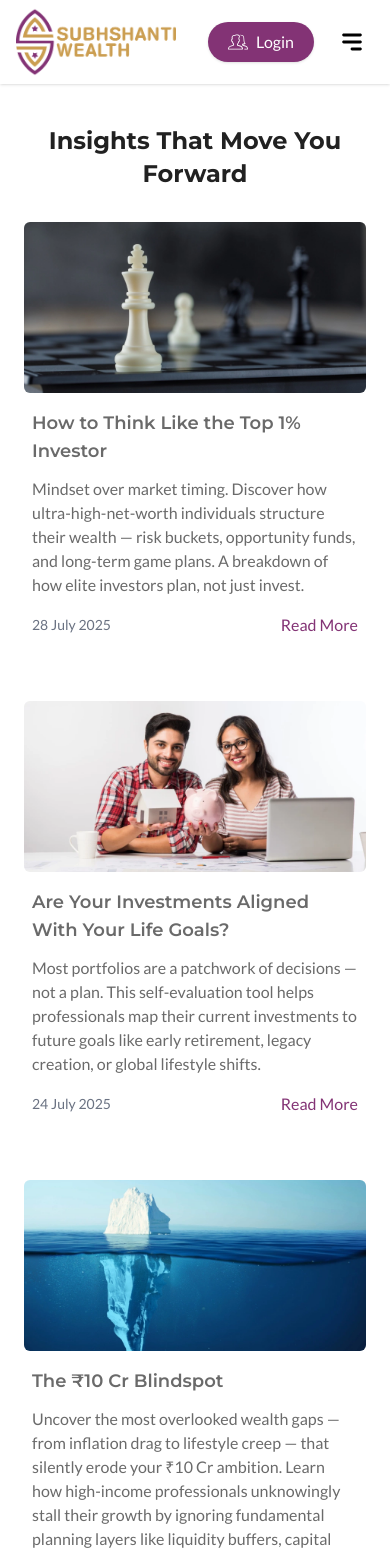
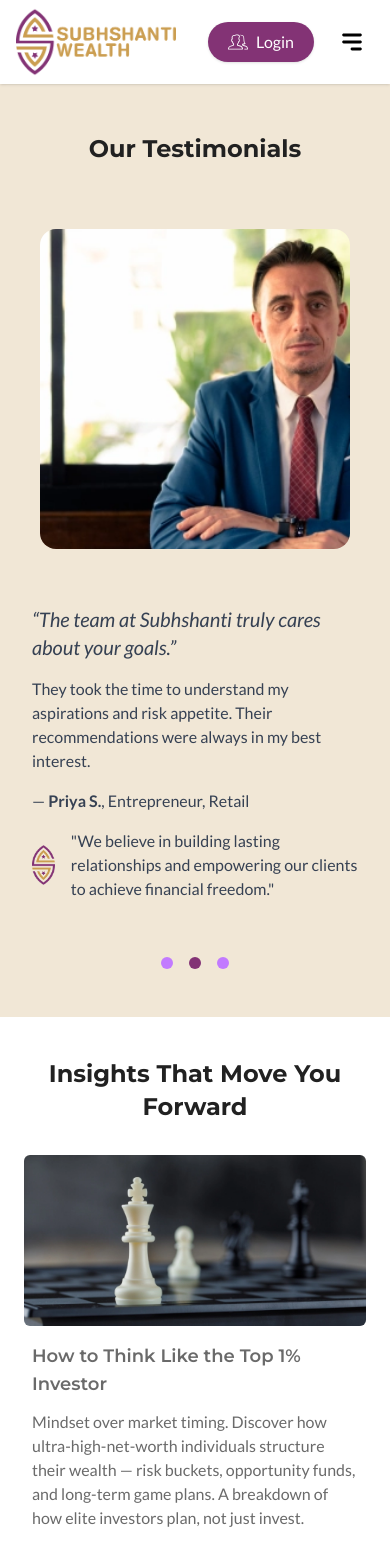
Before and after one commit to kunal-2810/subhshanti, a Vue app: page / in a window 390 px wide. Shown: the top 1550 px of the page. Built offline with nearby package versions, Linux system fonts and the light colour scheme.

Commit message:
testimonials

```diff
--- a/src/components/Testimonial.vue
+++ b/src/components/Testimonial.vue
@@ -1,19 +1,31 @@
 <template>
-  <section class="bg-[#ede9e2] py-12 px-2 sm:px-6 lg:px-0">
+  <section class="bg-secondary-light py-12 px-2 sm:px-6 lg:px-0">
     <div class="max-w-6xl mx-auto">
       <!-- Title -->
-      <h2 class="text-3xl md:text-4xl font-bold text-center mb-10">Our Testimonials</h2>
+      <h2 class="text-2xl md:text-[32px] font-primary text-primary text-center leading-snug font-bold mb-8">Our Testimonials</h2>
       <!-- Testimonial Panels -->
-      <div class="flex flex-col lg:flex-row bg-white/60 rounded-3xl overflow-hidden shadow-md">
-        <!-- Left: Video/Image -->
-        <div class="lg:w-1/2 flex items-center justify-center bg-white/80 p-6">
-          <div class="relative w-full max-w-md aspect-video rounded-2xl overflow-hidden">
+      <div class="flex flex-col lg:flex-row rounded-3xl overflow-hidden">
+        <!-- Left: Video/Image (fixed, larger size, vertically centered) -->
+        <div class="lg:w-1/2 flex items-center justify-center p-8">
+          <div
+            class="relative w-full max-w-xl aspect-video rounded-2xl overflow-hidden bg-gray-200 flex items-center justify-center"
+            style="min-height: 320px;"
+          >
             <template v-if="currentTestimonial.videoUrl">
-              <a
-                :href="currentTestimonial.videoUrl"
-                target="_blank"
-                rel="noopener"
-                class="block w-full h-full"
+              <div class="w-full h-full flex items-center justify-center">
+                <template v-if="showVideo">
+                  <iframe
+                    :src="youtubeEmbedUrl(currentTestimonial.videoUrl)"
+                    frameborder="0"
+                    allow="autoplay; encrypted-media"
+                    allowfullscreen
+                    class="w-full h-full rounded-2xl"
+                  ></iframe>
+                </template>
+                <template v-else>
+                  <button
+                    @click="showVideo = true"
+                    class="relative w-full h-full focus:outline-none"
                   >
                     <img
                       :src="currentTestimonial.image"
@@ -22,26 +34,30 @@
                     />
                     <!-- Play Button Overlay -->
                     <span class="absolute inset-0 flex items-center justify-center">
-                  <span class="bg-purple-700 bg-opacity-90 rounded-full p-4">
-                    <svg class="w-10 h-10 text-white" fill="currentColor" viewBox="0 0 24 24">
-                      <polygon points="9.5,7.5 16.5,12 9.5,16.5" />
-                    </svg>
+                      <img src="@/assets/icons/play.svg" alt="Play Button" class="w-12 h-12" />
                     </span>
-                </span>
-              </a>
+                  </button>
                 </template>
-            <template v-else>
+              </div>
+            </template>
+            <template v-else-if="currentTestimonial.image">
               <img
                 :src="currentTestimonial.image"
                 alt="Client photo"
                 class="w-full h-full object-cover"
               />
             </template>
+            <template v-else>
+              <!-- Placeholder for missing image -->
+              <div class="flex items-center justify-center w-full h-full bg-gray-300">
+                <span class="text-gray-500 text-lg text-center">Image Placeholder<br />(16:9)</span>
+              </div>
+            </template>
           </div>
         </div>
-        <!-- Right: Testimonial Content -->
-        <div class="lg:w-1/2 flex flex-col justify-between p-6 md:p-10">
-          <div>
+        <!-- Right: Testimonial Content (reduced gap above Subhshanti feedback) -->
+        <div class="lg:w-1/2 flex flex-col justify-between p-6 md:p-10 min-h-[320px]">
+          <div class="flex-1 flex flex-col justify-center">
             <!-- Feedback (quote) -->
             <blockquote class="text-xl md:text-2xl italic text-gray-700 mb-4">
               “{{ currentTestimonial.feedback }}”
@@ -51,13 +67,13 @@
               {{ currentTestimonial.review }}
             </p>
             <!-- Client info -->
-            <div class="text-gray-700 mb-6">
+            <div class="text-gray-700 mb-2">
               — <span class="font-semibold">{{ currentTestimonial.name }}</span
               >, {{ currentTestimonial.designation }}, {{ currentTestimonial.sector }}
             </div>
           </div>
-          <!-- Subhshanti feedback -->
-          <div class="flex items-center gap-4 mt-4">
+          <!-- Subhshanti feedback: reduced margin-top -->
+          <div class="flex items-center gap-4 mt-2">
             <img
               src="@/assets/images/logo-icon.webp"
               alt="Subhshanti Logo"
@@ -76,10 +92,10 @@
           :key="idx"
           @click="goTo(idx)"
           :class="[
-            'w-4 h-4 rounded-full border-2',
+            'w-3 h-3 rounded-full',
             idx === currentIndex
-              ? 'bg-purple-700 border-purple-700'
-              : 'bg-transparent border-purple-400'
+              ? 'bg-primary'
+              : 'bg-purple-400'
           ]"
           aria-label="Go to testimonial"
         ></button>
@@ -88,13 +104,17 @@
   </section>
 </template>
 
-<script setup>
-import { ref, onMounted, onBeforeUnmount } from 'vue'
+<script setup lang="ts">
+import { ref, onMounted, onBeforeUnmount, computed, watch } from 'vue'
+import testimonialImage1 from '@/assets/images/testimonial.webp'
+import testimonialImage2 from '@/assets/images/testimonial.webp'
+import testimonialImage3 from '@/assets/images/testimonial.webp'
 
+// One testimonial has no image to show the placeholder
 const testimonials = [
   {
-    image: require('@/assets/images/testimonials/client1.jpg'),
-    videoUrl: 'https://www.youtube.com/watch?v=xxxxxxx',
+    image: testimonialImage1,
+    videoUrl: '',
     feedback: 'Subhshanti made my investment journey simple, transparent, and rewarding.',
     review:
       'When I first approached Subhshanti, I had no clear strategy for my capital. Their expert guidance not only helped me grow my portfolio but also gave me confidence in my decisions. The process was professional, personalised, and result-driven.',
@@ -105,7 +125,7 @@ const testimonials = [
       'Every client has a unique story. We focus on understanding their needs deeply and crafting strategies that deliver long-term success.',
   },
   {
-    image: require('@/assets/images/testimonials/client2.jpg'),
+    image: testimonialImage2,
     videoUrl: '',
     feedback: 'The team at Subhshanti truly cares about your goals.',
     review:
@@ -117,8 +137,8 @@ const testimonials = [
       'We believe in building lasting relationships and empowering our clients to achieve financial freedom.',
   },
   {
-    image: require('@/assets/images/testimonials/client3.jpg'),
-    videoUrl: 'https://www.youtube.com/watch?v=yyyyyyy',
+    image: testimonialImage3,
+    videoUrl: 'https://www.youtube.com/watch?v=aqz-KE-bpKQ&t',
     feedback: 'Professional, trustworthy, and always available.',
     review:
       'Subhshanti’s team was always there to answer my queries and guide me through market ups and downs.',
@@ -131,29 +151,48 @@ const testimonials = [
 ]
 
 const currentIndex = ref(0)
-let intervalId = null
+const intervalId = ref<any>(null)
+const showVideo = ref(false)
 
 const currentTestimonial = computed(() => testimonials[currentIndex.value])
 
-function goTo(idx) {
+function goTo(idx: number) {
   currentIndex.value = idx
+  showVideo.value = false
   resetInterval()
 }
 
 function next() {
   currentIndex.value = (currentIndex.value + 1) % testimonials.length
+  showVideo.value = false
 }
 
 function resetInterval() {
-  if (intervalId) clearInterval(intervalId)
-  intervalId = setInterval(next, 5000)
+  if (intervalId.value) clearInterval(intervalId.value)
+  intervalId.value = setInterval(next, 5000)
 }
 
 onMounted(() => {
-  intervalId = setInterval(next, 5000)
+  intervalId.value = setInterval(next, 5000)
 })
 
 onBeforeUnmount(() => {
-  if (intervalId) clearInterval(intervalId)
+  if (intervalId.value) clearInterval(intervalId.value)
 })
+
+// Reset video when testimonial changes
+watch(currentIndex, () => {
+  showVideo.value = false
+})
+
+function youtubeEmbedUrl(url: string) {
+  // Extract video ID from YouTube URL
+  const match = url.match(
+    /(?:youtube\.com\/(?:watch\?v=|embed\/|v\/|shorts\/)|youtu\.be\/)([A-Za-z0-9_-]{11})/
+  )
+  const videoId = match ? match[1] : ''
+  return videoId
+    ? `https://www.youtube.com/embed/${videoId}?autoplay=1&rel=0`
+    : ''
+}
 </script>
--- a/src/pages/Home.vue
+++ b/src/pages/Home.vue
@@ -3,18 +3,20 @@
 
 
 
+<Testimonial />
+<Blogs />
+<Webinar />
+
+
+</template>
+
+<script setup lang="ts">
+import Blogs from '../components/Blogs.vue';
+import Testimonial from '../components/Testimonial.vue';
+import Webinar from '../components/Webinar.vue';
 
 
 
-    <Blogs />
-    <Webinar />
-    <Resources />
-    <Newsletter />
-</template>
 
-<script setup lang="ts">
-import Blogs from '../components/Blogs.vue'
-import Newsletter from '../components/Newsletter.vue'
-import Resources from '../components/Resources.vue'
-import Webinar from '../components/Webinar.vue'
+
 </script>
--- a/src/style.css
+++ b/src/style.css
@@ -14,7 +14,7 @@
   --color-primary: #833375; /* PANTONE 512 C */
   --color-secondary: #cb9e51; /* PANTONE 7407 C */
   --color-primary-light: #ffccfd85;
-  --color-secondary-light: #F1CE90;
+  --color-secondary-light: #d8be905e;
   --color-text-primary: #212121; /* Dark Text */
   --color-text-secondary: #6a6a6a; /* Light Text */
 }
```
Also changed, not shown: src/assets/images/logo-icon.webp, src/assets/images/testimonial.webp (added). Lines whose indentation alone changed are shown as unchanged.
